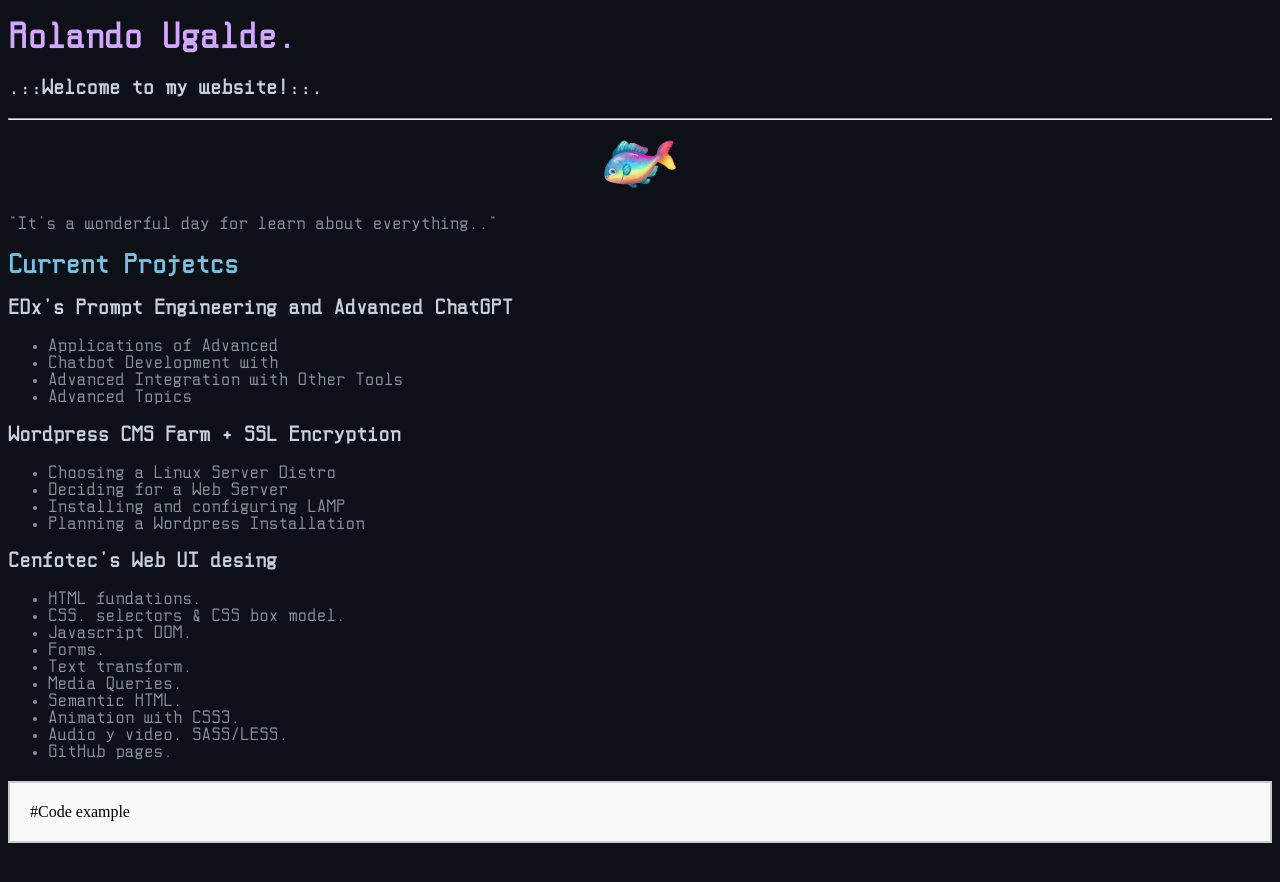
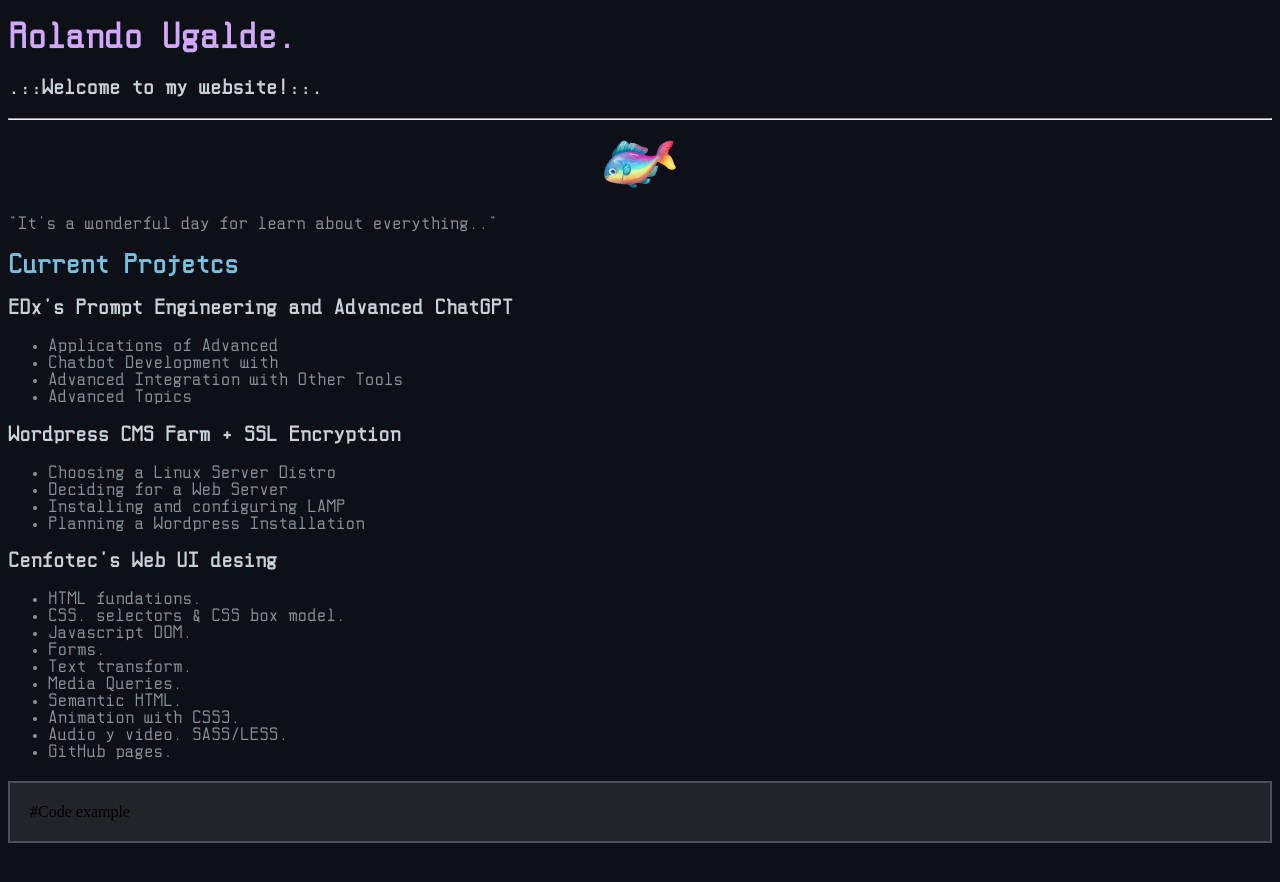
Before and after one commit to rolandougalde/rolandougalde.github.io, a Jekyll site: the page built from index.md, in a window 1280 px wide. Shown: the top 882 px of the page. Built offline with Jekyll 4.4.1, drawn with Linux system fonts in a browser that asks for light colours; our own code applies the rules of GitHub Pages for plain Markdown files.

Commit message:
Update default.css

```diff
--- a/assets/css/default.css
+++ b/assets/css/default.css
@@ -129,8 +129,8 @@ footer {
 
 /* Styling for the formatted box */
 .formatted-box {
-  border: 2px solid #ccc;
-  background-color: #f9f9f9;
+  border: 2px solid #495057;
+  background-color: #212529;
   padding: 20px;
   margin-top: 20px;
 }
```
